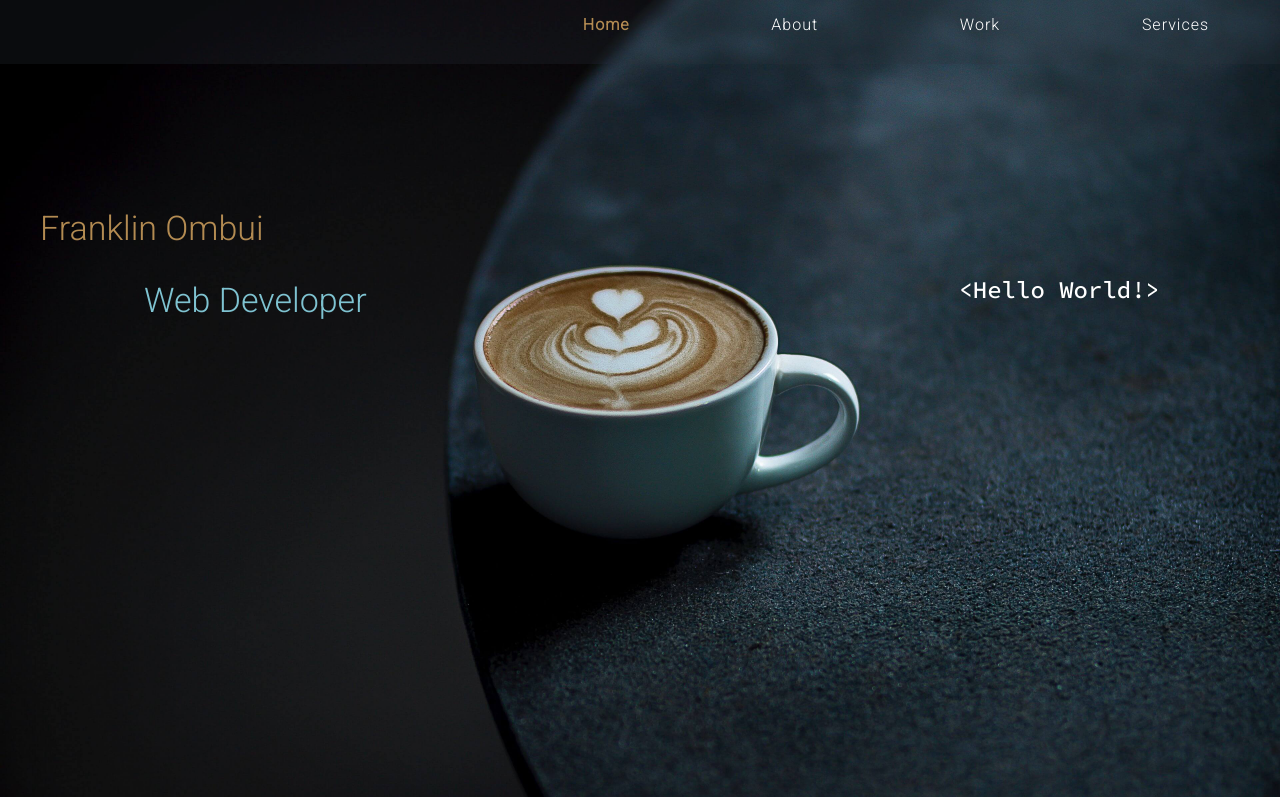
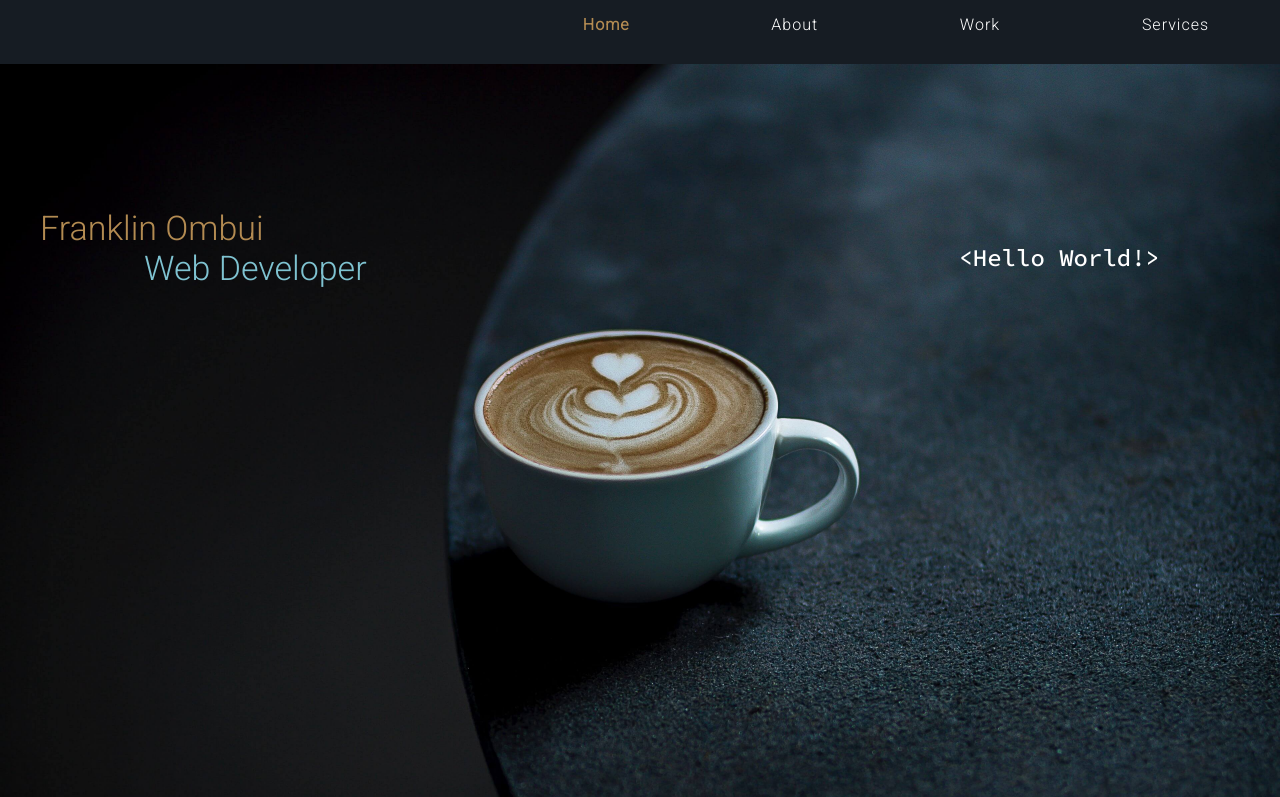
Before and after one commit to frank-005/portfolio, a plain HTML site: page index.html in a window 1280 px wide. Shown: the top 797 px of the page. Drawn offline with Linux system fonts and the light colour scheme.

Commit message:
few style changes

```diff
--- a/index.html
+++ b/index.html
@@ -11,7 +11,6 @@
     />
   </head>
   <body>
-    <div class="part-1">
     <div class="nav-bar">
       <ul class="nav-links">
         <li class="nav-1">Home</li>
@@ -20,6 +19,7 @@
         <li class="nav-link"><a href="#text-7"> Services</a></li>
       </ul>
     </div>
+    <div class="part-1">
       <h3 class="text-1">Franklin Ombui</h3>
       <p class="text-3">&lt;Hello World!&gt;</p>
       <h3 class="text-2">Web Developer</h3>
--- a/style.css
+++ b/style.css
@@ -24,12 +24,17 @@ a {
   background-repeat: no-repeat;
   background-size: cover;
   width: 100%;
-  height: 100vh;
+  height: 92vh;
+  margin-top: 8vh;
+  padding-top: 18vh;
 }
 
 .nav-bar {
-  background: #2b343d3b;
+  background: var(--bgColor);
   height: 8vh;
+  position: fixed;
+  top: 0;
+  width: 100%;
 }
 
 .nav-links {
@@ -52,7 +57,7 @@ a {
   color: var(--txtColor);
   font-size: 34px;
   font-weight: 200;
-  margin: 18vh 0 4vh 5vh;
+  margin: 0 0 0 5vh;
 }
 
 .text-2 {
@@ -321,6 +326,4 @@ a {
   font-weight: 500;
   margin-left: 50px;
   margin-top: 30px;
-
-
 }
```
Lines whose indentation alone changed are shown as unchanged.
